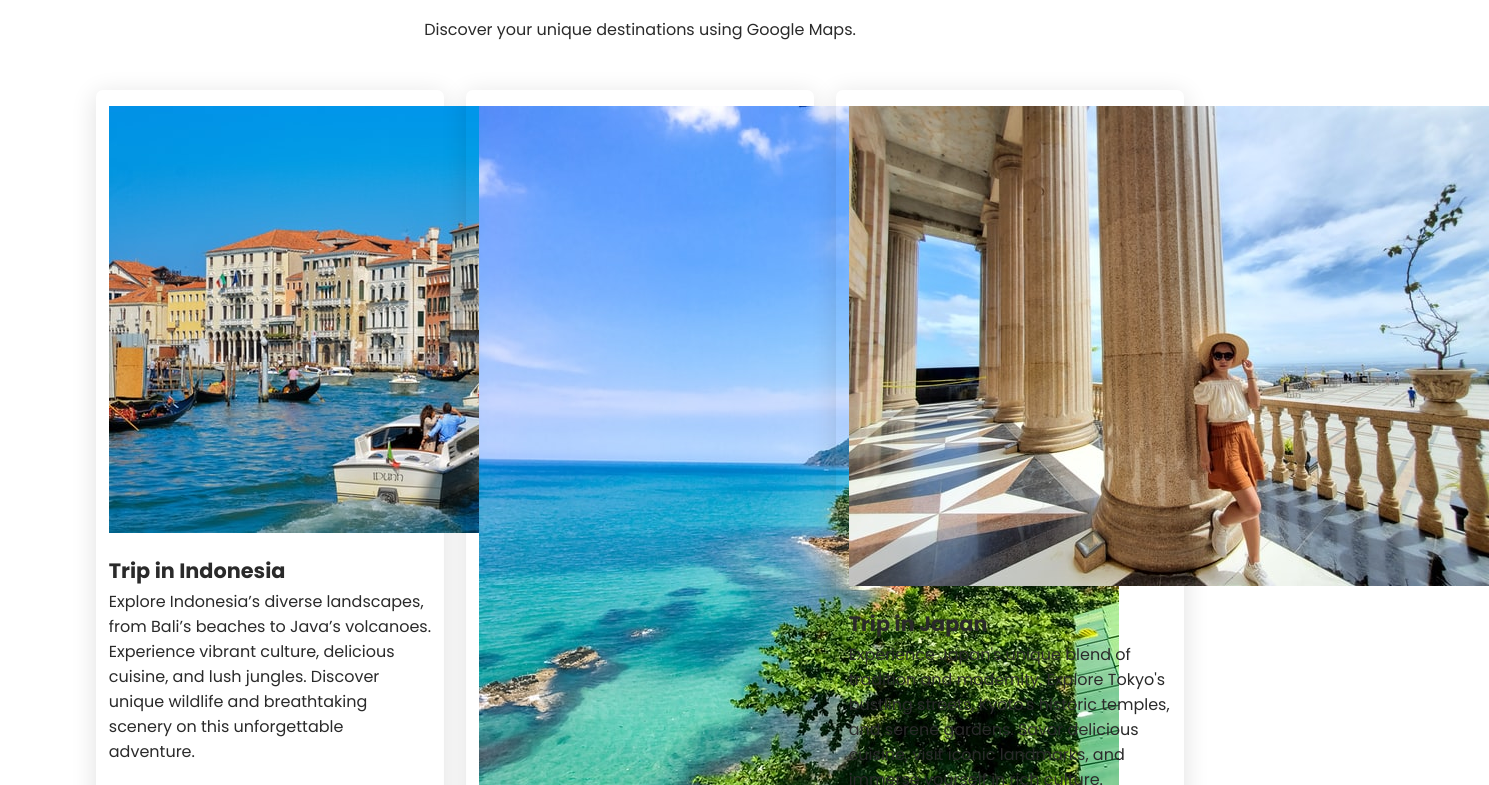
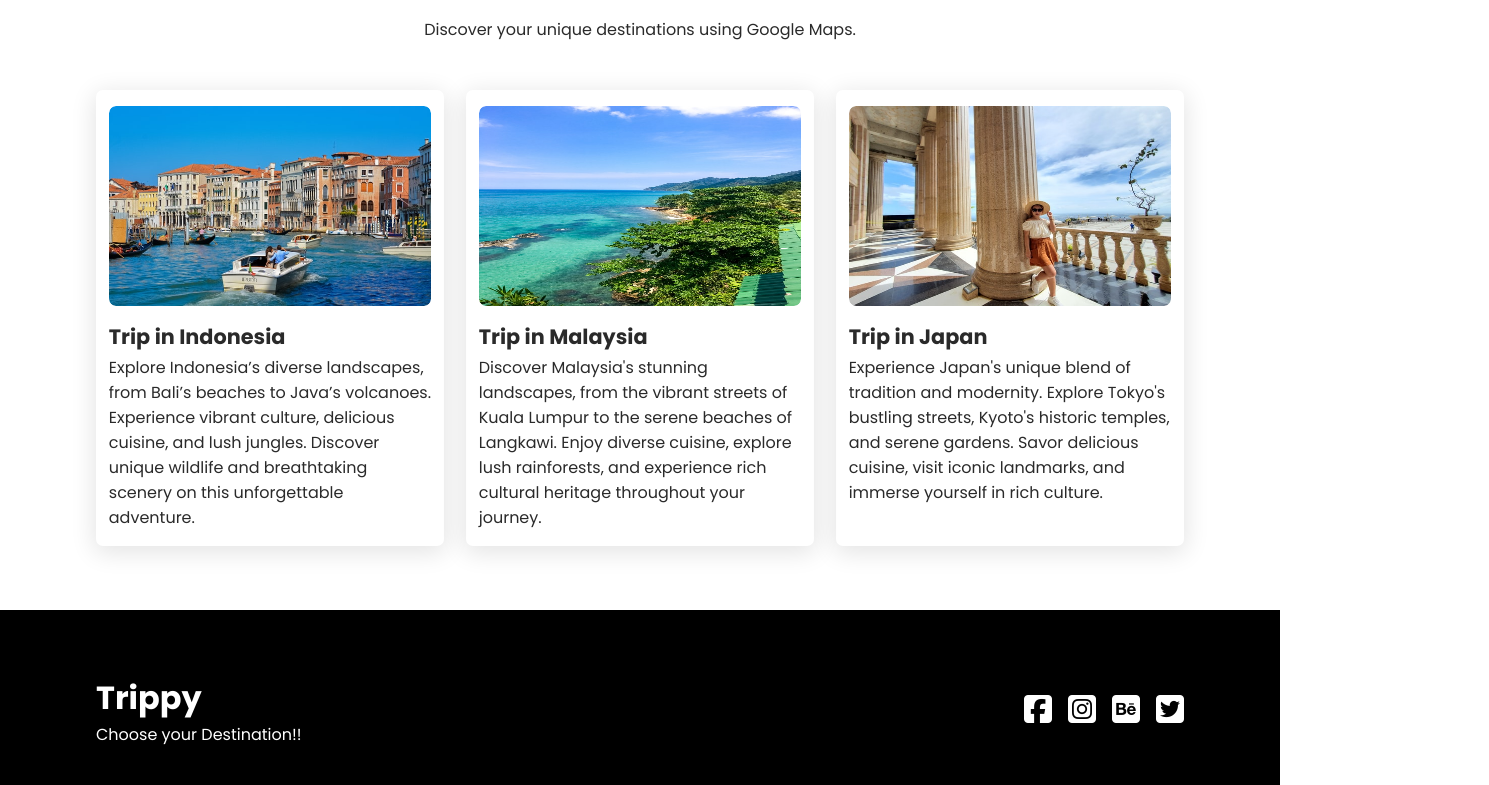
Before and after one commit to aminasaeed223/travel-tour-app, a React (Create React App) app: page / in a window 1280 px wide. Shown: the part 2015-2800 px from the top of the page, 1489 px wide, since content can reach past the window. Built offline with nearby package versions, Linux system fonts and the light colour scheme.

Commit message:
Update trip.css

```diff
--- a/src/components/trip.css
+++ b/src/components/trip.css
@@ -18,12 +18,12 @@
   cursor: pointer;
   padding: 1rem 0.8rem;
 }
-t-image {
+.t-image {
   height: 200px;
   overflow: hidden;
   border-radius: 7px;
 }
-t-image img {
+.t-image img {
   width: 100%;
   transition: 0.3s ease-in-out;
   height: 100%;
```
